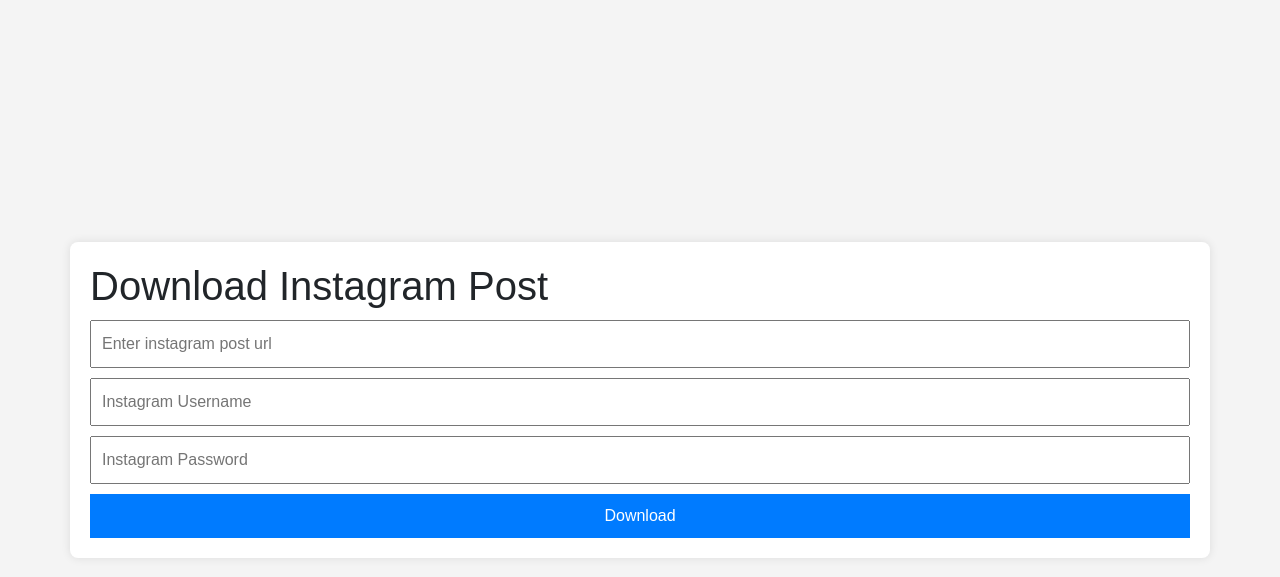
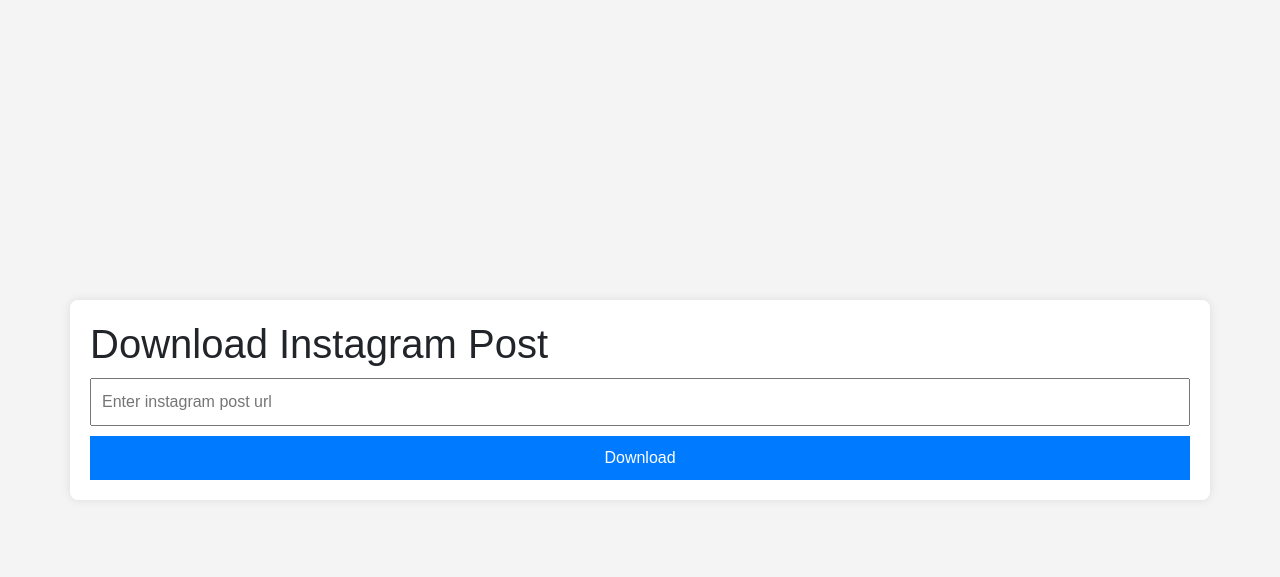
Before and after one commit to pedrohenriqueperes/insta_downloader_web, a Flask app: page / in a window 1280 px wide. Shown: the top 577 px of the page. Run offline with Flask 3, Linux system fonts and the light colour scheme; some libraries are stand-ins or nearby versions.

Commit message:
no user needed

```diff
--- a/app.py
+++ b/app.py
@@ -11,22 +11,9 @@
 @app.route('/download', methods=['POST'])
 def download_post():
     url = request.form['url']
-    username = request.form['username']
-    password = request.form['password']
     shortcode = url.split("/")[-2]
 
     L = instaloader.Instaloader()
-
-    # Configuração e login
-    session_directory = 'sessions'
-    os.makedirs(session_directory, exist_ok=True)
-    session_filename = os.path.join(session_directory, f"{username}_session")
-    if not os.path.exists(session_filename):
-        try:
-            L.login(username, password)
-            L.save_session_to_file(filename=session_filename)
-        except instaloader.exceptions.InstaloaderException as e:
-            return f"Erro de autenticação: {str(e)}"
 
     # Baixar o post
     try:
@@ -54,4 +41,4 @@
         return "Arquivo não encontrado", 404
 
 #if __name__ == '__main__':
-   # app.run(debug=True)
+    #app.run(debug=True)
--- a/templates/template.html
+++ b/templates/template.html
@@ -12,8 +12,8 @@
         <h1>Download Instagram Post</h1>
         <form action="/download" method="post">
             <input type="text" name="url" placeholder="Enter instagram post url" required>
-            <input type="text" name="username" placeholder="Instagram Username">
-            <input type="password" name="password" placeholder="Instagram Password">
+<!--            <input type="text" name="username" placeholder="Instagram Username">-->
+<!--            <input type="password" name="password" placeholder="Instagram Password">-->
             <button type="submit">Download</button>
 
         </form>
```
